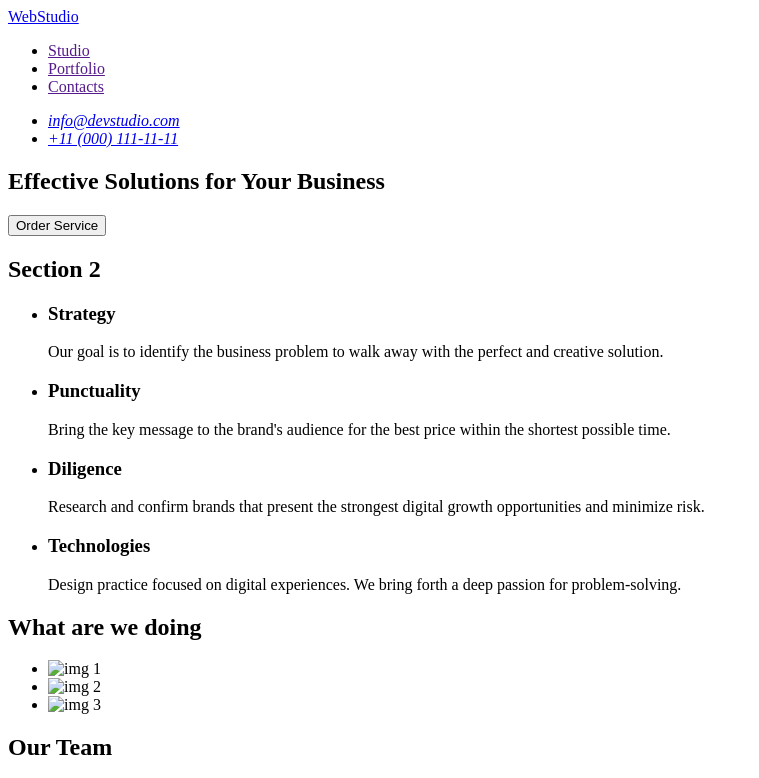
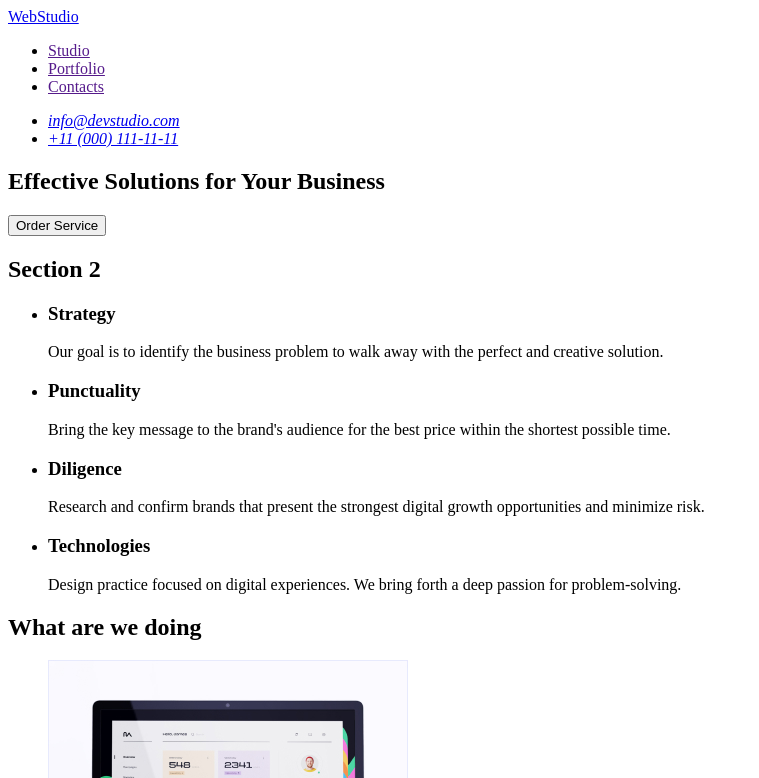
Before and after one commit to duvalnik/goit-markup-hw-01, a plain HTML site: page index.html in a window 1280 px wide. Shown: the top 778 px of the page, without its empty margins (0-759 px from the left). Drawn offline with Linux system fonts and the light colour scheme.

Commit message:
Section 3.7

```diff
--- a/index.html
+++ b/index.html
@@ -69,9 +69,9 @@
         <section>
           <h2>What are we doing</h2>
           <ul>
-            <li><img src=".images/rectangle71.jpg" alt="img 1" width=360/></li>
-            <li><img src=".images/rectangle72.jpg" alt="img 2" width=360/></li>
-            <li><img src=".images/rectangle73.jpg" alt="img 3" width=360/></li>
+            <li><img src="./images/rectangle71.jpg" alt="img 1" width=360/></li>
+            <li><img src="./images/rectangle72.jpg" alt="img 2" width=360/></li>
+            <li><img src="./images/rectangle73.jpg" alt="img 3" width=360/></li>
           </ul>
         </section>
         <!-- Section 4 -->
```
